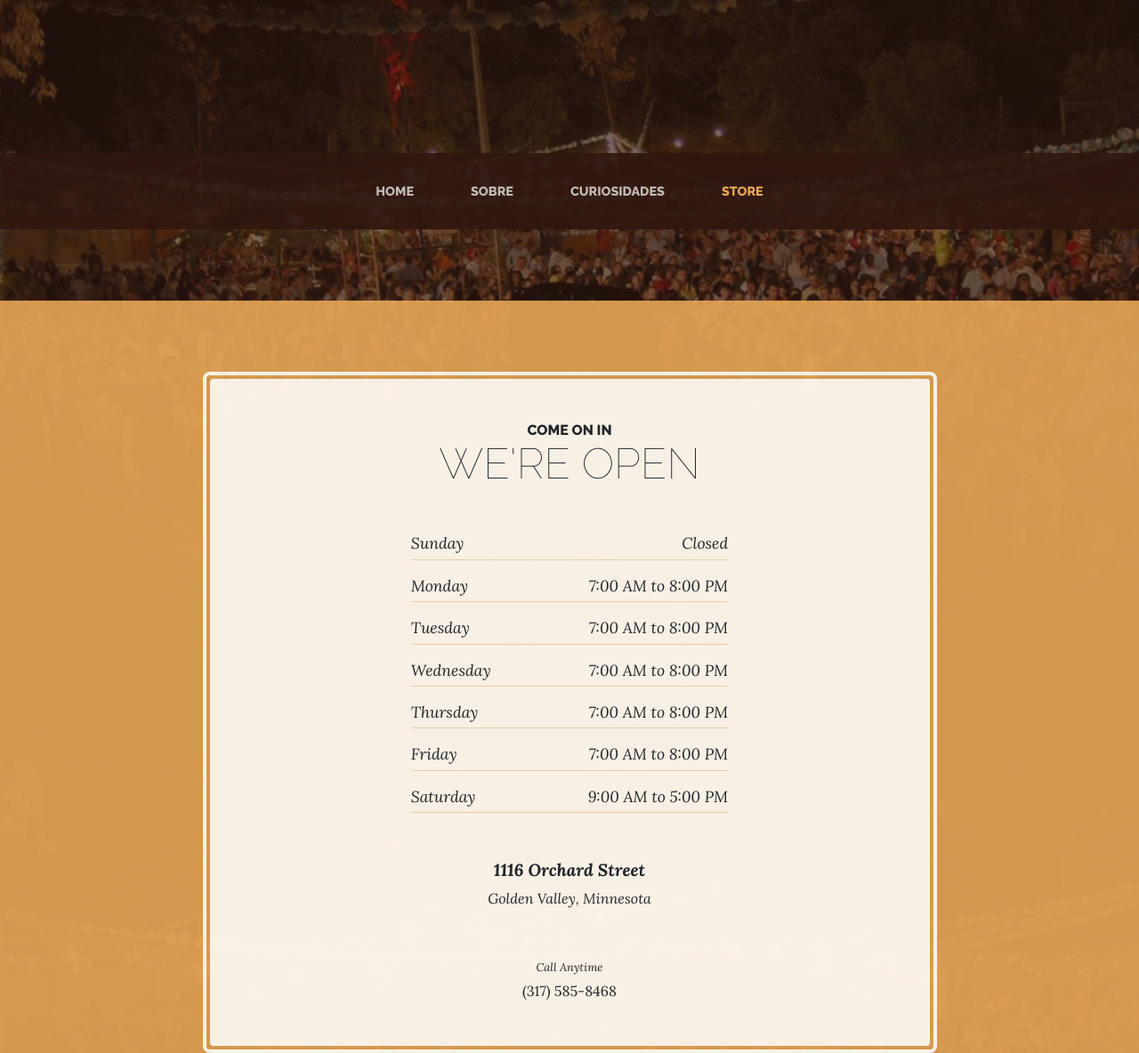
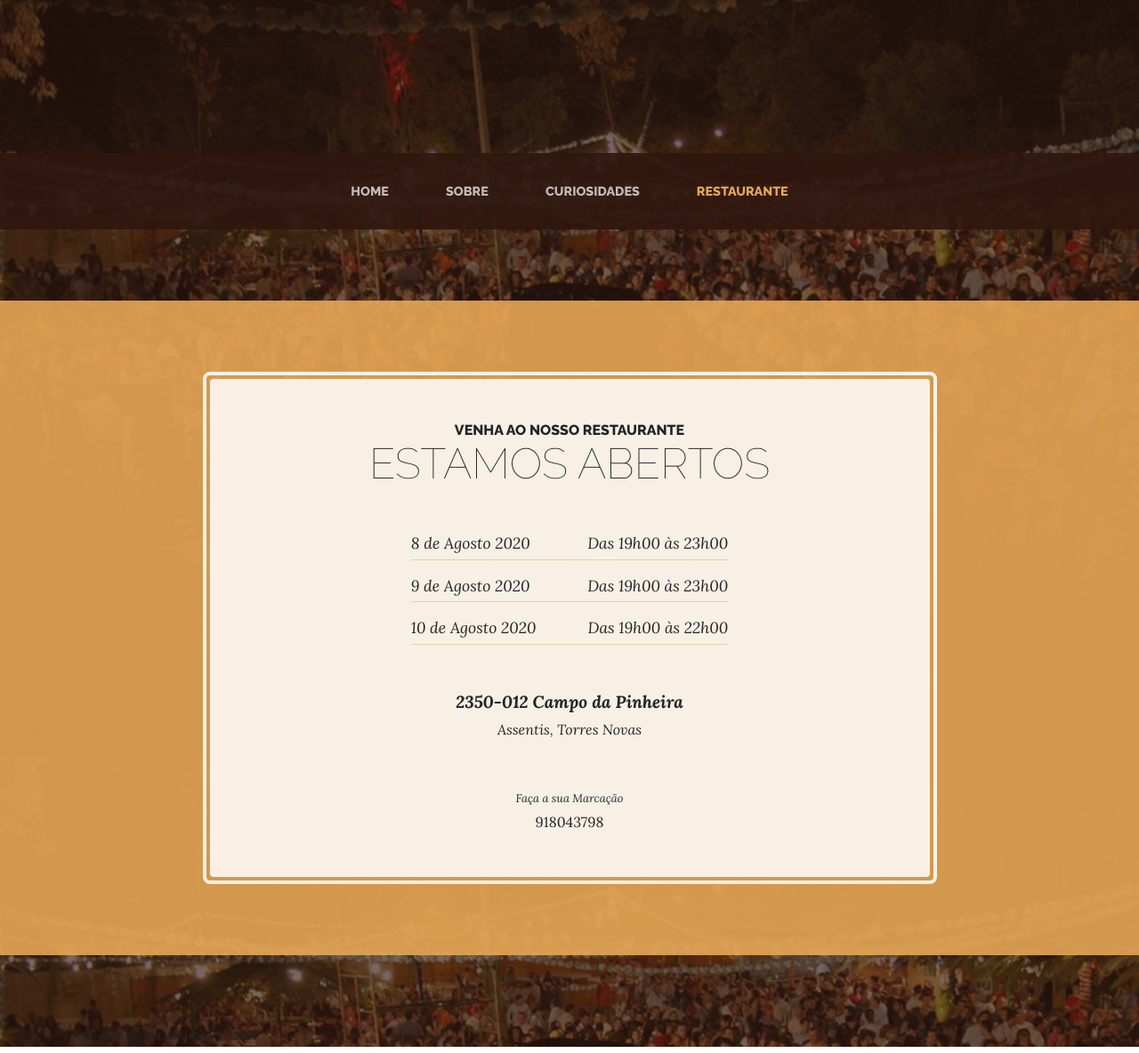
Before and after one commit to RafasDasGracas/TrabalhoFinal22331, a website: page store.html in a window 1280 px wide. Shown: the top 1184 px of the page at 89% size. Drawn offline with nearby package versions, Linux system fonts and the light colour scheme.

Commit message:
Ainda com API em Falta

```diff
--- a/store.html
+++ b/store.html
@@ -70,7 +70,7 @@
               <a class="nav-link text-uppercase text-expanded" href="products.html">Curiosidades</a>
             </li>
             <li class="nav-item active px-lg-4">
-              <a class="nav-link text-uppercase text-expanded" href="store.html">Store</a>
+              <a class="nav-link text-uppercase text-expanded" href="store.html">Restaurante</a>
             </li>
           </ul>
         </div>
@@ -83,52 +83,36 @@
           <div class="col-xl-9 mx-auto">
             <div class="cta-inner text-center rounded">
               <h2 class="section-heading mb-5">
-                <span class="section-heading-upper">Come On In</span>
-                <span class="section-heading-lower">We're Open</span>
+                <span class="section-heading-upper">Venha ao Nosso Restaurante</span>
+                <span class="section-heading-lower">Estamos Abertos</span>
               </h2>
               <ul class="list-unstyled list-hours mb-5 text-left mx-auto">
                 <li class="list-unstyled-item list-hours-item d-flex">
-                  Sunday
-                  <span class="ml-auto">Closed</span>
+                  8 de Agosto 2020
+                  <span class="ml-auto">Das 19h00 às 23h00</span>
                 </li>
                 <li class="list-unstyled-item list-hours-item d-flex">
-                  Monday
-                  <span class="ml-auto">7:00 AM to 8:00 PM</span>
+                  9 de Agosto 2020
+                  <span class="ml-auto">Das 19h00 às 23h00</span>
                 </li>
                 <li class="list-unstyled-item list-hours-item d-flex">
-                  Tuesday
-                  <span class="ml-auto">7:00 AM to 8:00 PM</span>
-                </li>
-                <li class="list-unstyled-item list-hours-item d-flex">
-                  Wednesday
-                  <span class="ml-auto">7:00 AM to 8:00 PM</span>
-                </li>
-                <li class="list-unstyled-item list-hours-item d-flex">
-                  Thursday
-                  <span class="ml-auto">7:00 AM to 8:00 PM</span>
-                </li>
-                <li class="list-unstyled-item list-hours-item d-flex">
-                  Friday
-                  <span class="ml-auto">7:00 AM to 8:00 PM</span>
-                </li>
-                <li class="list-unstyled-item list-hours-item d-flex">
-                  Saturday
-                  <span class="ml-auto">9:00 AM to 5:00 PM</span>
+                  10 de Agosto 2020
+                  <span class="ml-auto">Das 19h00 às 22h00</span>
                 </li>
               </ul>
               <p class="address mb-5">
                 <em>
-                  <strong>1116 Orchard Street</strong>
+                  <strong>2350-012 Campo da Pinheira</strong>
                   <br>
-                  Golden Valley, Minnesota
+                  Assentis, Torres Novas
                 </em>
               </p>
               <p class="mb-0">
                 <small>
-                  <em>Call Anytime</em>
+                  <em>Faça a sua Marcação</em>
                 </small>
                 <br>
-                (317) 585-8468
+                918043798
               </p>
             </div>
           </div>
```
Also changed, not shown: about.html (+2 -3 lines), index.html (+1 -1 lines), products.html (+1 -1 lines).
